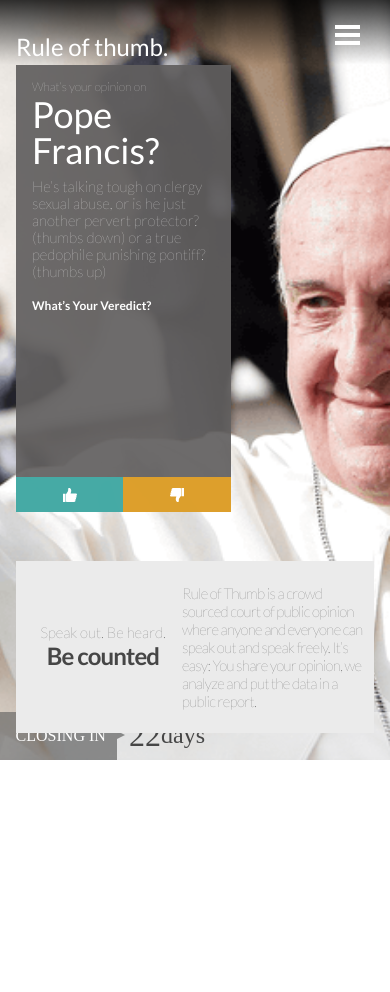
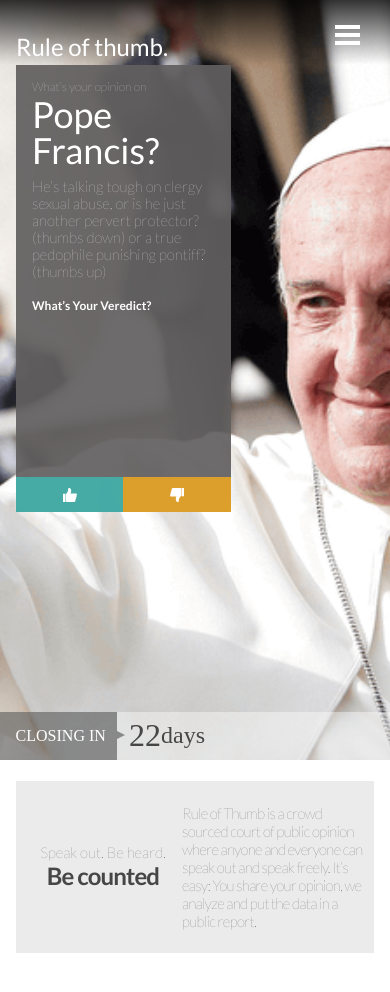
Before and after one commit to Pablorpom/zemoga-ui-test, a Next.js app: page / in a window 390 px wide. Shown: the top 992 px of the page. Before the commit the page ends 844 px from the top, so only its background shows below. Built offline with nearby package versions, Linux system fonts and the light colour scheme.

Commit message:
Refactoring to better responsive desing

```diff
--- a/components/BannerTop/BannerTop.module.scss
+++ b/components/BannerTop/BannerTop.module.scss
@@ -3,14 +3,15 @@
 
 .root {
   position: relative;
-  top: 30rem;
+  top: -60px;
   display: flex;
   align-items: center;
   justify-content: space-between;
   padding: 0.5rem;
   background-color: map.get($palette, "--color-light-gray");
+  margin-bottom: 0;
   @media (min-width: 1100px) {
-    top: 38rem;
+    top: -90px;
   }
 }
 .hide {
@@ -60,6 +61,7 @@
 .closeButton {
   border: none;
   display: none;
+  cursor: pointer;
   @media (min-width: 1100px) {
     display: flex;
   }
--- a/components/Hero/Hero.module.scss
+++ b/components/Hero/Hero.module.scss
@@ -2,11 +2,16 @@
 @import "../../styles/palette.scss";
 
 .root {
-  position: absolute;
+  position: relative;
   left: 0;
-  top: 0;
+  top: -81px;
   z-index: -1;
   height: 90vh;
+  min-height: 450px;
+  @media (min-width: 1100px) {
+    min-height: 650px;
+    top: -110px;
+  }
 }
 
 .imageContainer {
@@ -14,7 +19,11 @@
   top: 0;
   width: 160vw;
   left: -35vw;
+  min-height: 450px;
   height: 90vh;
+  @media (min-width: 1100px) {
+    min-height: 650px;
+  }
 }
 .heroContainer {
   position: relative;
--- a/components/Hero/HeroFeaturedCard.module.scss
+++ b/components/Hero/HeroFeaturedCard.module.scss
@@ -8,7 +8,7 @@
   margin-left: 1rem;
   overflow: hidden;
   width: 55vw;
-  min-height: 292px;
+  min-height: 310px;
   max-height: 90vh;
   color: map.get($palette, "--color-white");
   a {
@@ -123,7 +123,11 @@
       height: 80vh;
     }
   }
+  @media (min-width: 768px) {
+    min-height: 330px;
+  }
   @media (min-width: 1100px) {
+    min-height: 450px;
     max-width: 540px;
     top: 7rem;
     left: 10rem;
@@ -135,9 +139,9 @@
   top: 17px;
   left: 0;
   width: 100%;
-  height: 600px;
+  height: 450px;
   background: rgba(98, 96, 96, 0.927);
   @media (min-width: 1100px) {
-    height: 700px;
+    min-height: 450px;
   }
 }
```
